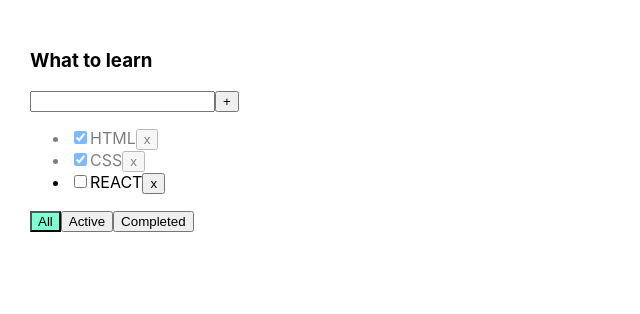
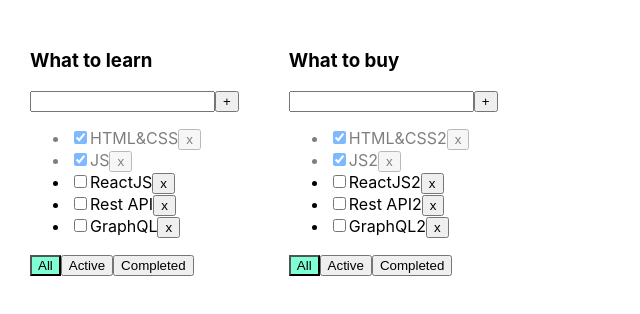
Before and after one commit to Pavelnagai/todolist, a React (Create React App) app: page / in a window 1280 px wide. Shown: the top 314 px of the page, without its empty margins (0-640 px from the left). Built offline with nearby package versions, Linux system fonts and the light colour scheme.

Commit message:
BLL refactoring

```diff
--- a/src/App.tsx
+++ b/src/App.tsx
@@ -9,52 +9,80 @@
     isDone: boolean
 }
 export type FilterValuesType = "all" | "active" | "completed"
+export type TodolistsType = {
+    id: string
+    title: string
+    filter: FilterValuesType
+}
+export type TasksStateType = {
+    [key: string]: Array<TaskType>
+}
 
 function App() {
     //BLL:
-    const todoListTitle: string = "What to learn"
-    const [tasks, setTasks] = useState<Array<TaskType>>([
-        {id: v1(), title: "HTML", isDone: true},
-        {id: v1(), title: "CSS", isDone: true},
-        {id: v1(), title: "REACT", isDone: false},
+    let todolistID1 = v1();
+    let todolistID2 = v1();
+
+    let [todolists, setTodolists] = useState<Array<TodolistsType>>([
+        {id: todolistID1, title: 'What to learn', filter: 'all'},
+        {id: todolistID2, title: 'What to buy', filter: 'all'},
     ])
-    const [filter, setFilter] = useState<FilterValuesType>("all")
-    const removeTask = (tasksID: string) => setTasks(tasks.filter(task => task.id !== tasksID))
-    const changeFilter = (filter: FilterValuesType) => setFilter(filter)
-    const addTask = (newTaskTitle: string) => {
+    let [tasks, setTasks] = useState<TasksStateType>({
+        [todolistID1]: [
+            {id: v1(), title: "HTML&CSS", isDone: true},
+            {id: v1(), title: "JS", isDone: true},
+            {id: v1(), title: "ReactJS", isDone: false},
+            {id: v1(), title: "Rest API", isDone: false},
+            {id: v1(), title: "GraphQL", isDone: false},
+        ],
+        [todolistID2]: [
+            {id: v1(), title: "HTML&CSS2", isDone: true},
+            {id: v1(), title: "JS2", isDone: true},
+            {id: v1(), title: "ReactJS2", isDone: false},
+            {id: v1(), title: "Rest API2", isDone: false},
+            {id: v1(), title: "GraphQL2", isDone: false},
+        ]
+    });
+    const removeTask = (todolistId: string, tasksID: string) => {
+        setTasks({...tasks, [todolistId]: tasks[todolistId].filter(t => t.id !== tasksID)})
+    }
+    const changeFilter = (todolistId: string, filter: FilterValuesType) => {
+        setTodolists(todolists.filter(t => t.id === todolistId ? {...t, filter: filter} : t))
+    }
+    const addTask = (todolistId: string, newTaskTitle: string) => {
         const newTask: TaskType = {
             id: v1(),
             title: newTaskTitle,
             isDone: false
         }
-        setTasks([...tasks, newTask])
+        setTasks({...tasks, [todolistId]: [newTask, ...tasks[todolistId]]})
     }
-    const changeTaskStatus = (tasksID: string, isDone: boolean) => {
-        const updatedTasks = tasks.map(t => t.id === tasksID ? {...t, isDone: isDone} : t)
-        setTasks(updatedTasks)
+    const changeTaskStatus = (todolistId: string, tasksID: string, isDone: boolean) => {
+        setTasks({...tasks, [todolistId]: tasks[todolistId].map(t => t.id === tasksID ? {...t, isDone: isDone} : t)})
     }
-    let tasksForRender = tasks
-    if (filter === "active") {
-        tasksForRender = tasks.filter(t => t.isDone === false)
-    }
-    if (filter === "completed") {
-        tasksForRender = tasks.filter(t => t.isDone === true)
-    }
-
 
     //UL:
     return (
         <div className="App">
-            <TodoList
-                title={todoListTitle}
+            {todolists.map(t => {
+                let tasksForRender = tasks[t.id]
+                if (t.filter === "active") {
+                    tasksForRender = tasks[t.id].filter(t => t.isDone === false)
+                }
+                if (t.filter === "completed") {
+                    tasksForRender = tasks[t.id].filter(t => t.isDone === true)
+                }
+                return <TodoList
+                    title={t.title}
                     tasks={tasksForRender}
                     removeTask={removeTask}
                     changeFilter={changeFilter}
                     addTask={addTask}
                     changeTaskStatus={changeTaskStatus}
-                filter={filter}
+                    filter={t.filter}
+                    todolistId={t.id}
                 />
-
+            })}
         </div>
     );
 }
--- a/src/ToDoList.tsx
+++ b/src/ToDoList.tsx
@@ -4,11 +4,12 @@
 type PropsType = {
     title: string
     tasks: Array<TaskType>
-    removeTask: (taskID: string) => void
-    changeFilter: (filter: FilterValuesType) => void
-    addTask: (newTaskTitle: string) => void
-    changeTaskStatus: (taskID: string, isDone: boolean) => void
+    removeTask: (todolistId: string, taskID: string) => void
+    changeFilter: (todolistId: string, filter: FilterValuesType) => void
+    addTask: (todolistId: string, newTaskTitle: string) => void
+    changeTaskStatus: (todolistId: string, taskID: string, isDone: boolean) => void
     filter: FilterValuesType
+    todolistId: string
 }
 
 
@@ -18,7 +19,7 @@
     const addTask = () => {
         const trimmedTitle = title.trim()
         if (trimmedTitle) {
-            props.addTask(trimmedTitle)
+            props.addTask(props.todolistId, trimmedTitle)
         } else {
             setError(true)
         }
@@ -33,14 +34,14 @@
             addTask()
         }
     }
-    const tsarButton = (value: FilterValuesType) => {
-        props.changeFilter(value)
+    const tsarButton = (todolistId: string, value: FilterValuesType) => {
+        props.changeFilter(props.todolistId,value)
     }
     const classNameFilter = (filter: FilterValuesType) => props.filter === filter ? 'active-filter' : ''
     const tasksJSX = props.tasks.map(task => {
         const changeStatus = (e: React.ChangeEvent<HTMLInputElement>) =>
-            props.changeTaskStatus(task.id, e.currentTarget.checked)
-        const removeTask = () => props.removeTask(task.id)
+            props.changeTaskStatus(props.todolistId,task.id, e.currentTarget.checked)
+        const removeTask = () => props.removeTask(props.todolistId, task.id)
         return (
             <li key={task.id} className={task.isDone ? 'is-done' : ''}>
                 <input type="checkbox"
@@ -71,13 +72,13 @@
             </ul>
             <div>
                 <button className={classNameFilter('all')}
-                        onClick={() => tsarButton('all')}>All
+                        onClick={() => tsarButton(props.todolistId,'all')}>All
                 </button>
                 <button className={classNameFilter('active')}
-                        onClick={() => tsarButton('active')}>Active
+                        onClick={() => tsarButton(props.todolistId,'active')}>Active
                 </button>
                 <button className={classNameFilter('completed')}
-                        onClick={() => tsarButton('completed')}>Completed
+                        onClick={() => tsarButton(props.todolistId,'completed')}>Completed
                 </button>
             </div>
         </div>
```
Lines whose indentation alone changed are shown as unchanged.
